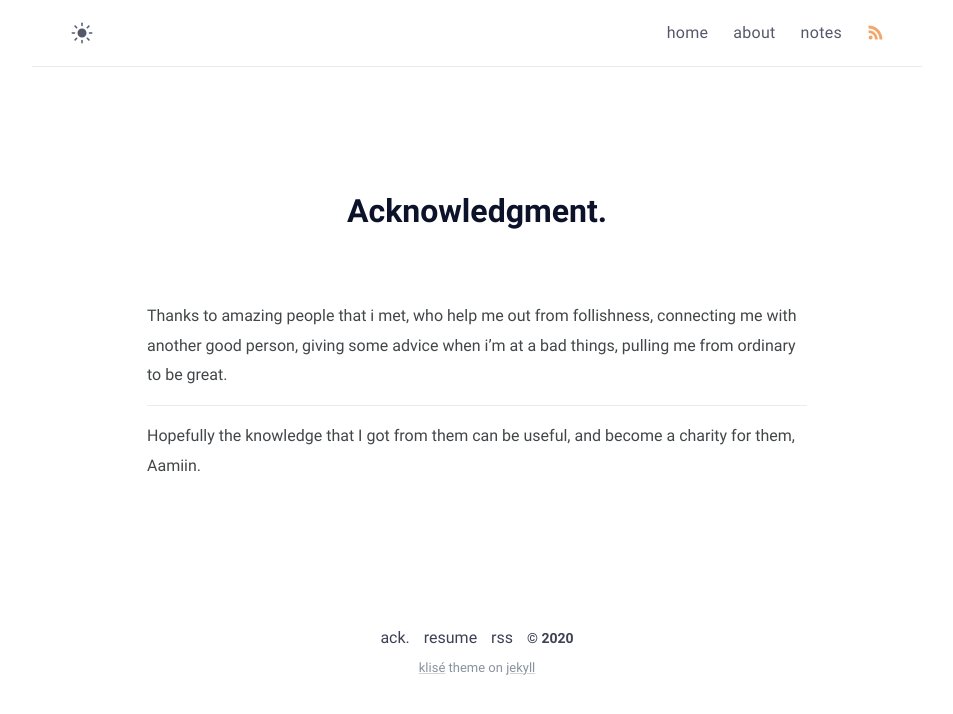
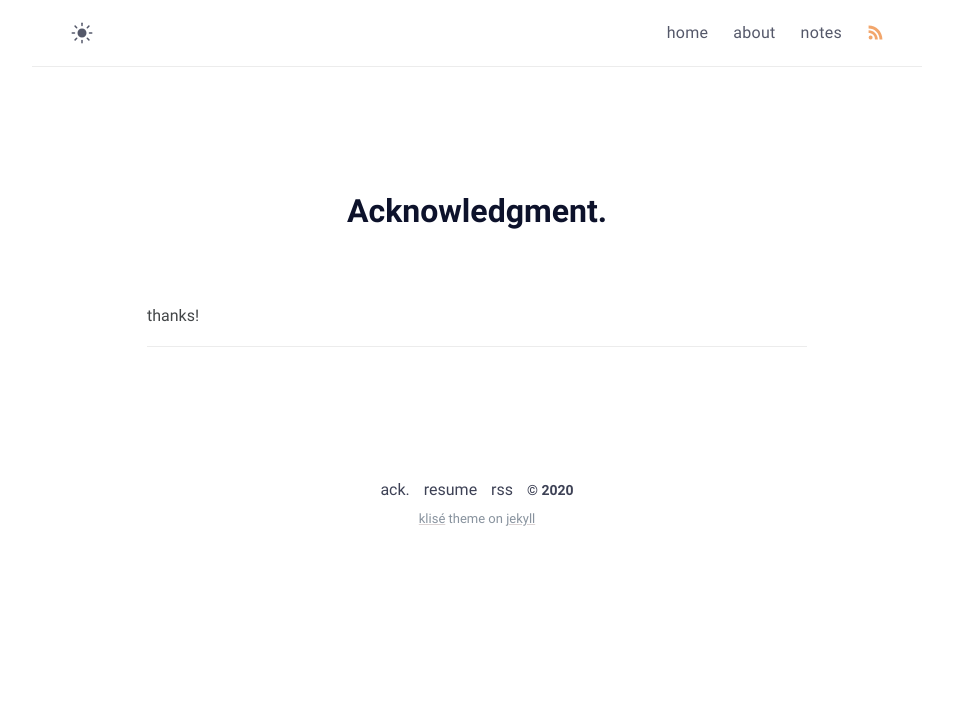
Before and after one commit to fabdultf/fabdultf.github.io, a Jekyll site: the page built from thanks.md, in a window 1280 px wide. Shown: the top 714 px of the page, without its empty margins (163-1116 px from the left). Built offline with Jekyll 4.4.1, drawn with Linux system fonts in a browser that asks for light colours.

Commit message:
update ack

```diff
--- a/thanks.md
+++ b/thanks.md
@@ -2,12 +2,9 @@
 title: Acknowledgment
 permalink: /thanks/
 layout: page
-excerpt: Thanks to amazing people that i met, who help me out from follishness, connecting me with another good person, giving some advice when i'm at a bad things, pulling me from ordinary to be great.
+excerpt: thanks
 comments: false
 ---
 
-Thanks to amazing people that i met, who help me out from follishness, connecting me with another good person, giving some advice when i'm at a bad things, pulling me from ordinary to be great.
-
+thanks!
 <hr>
-
-Hopefully the knowledge that I got from them can be useful, and become a charity for them, Aamiin.
```
